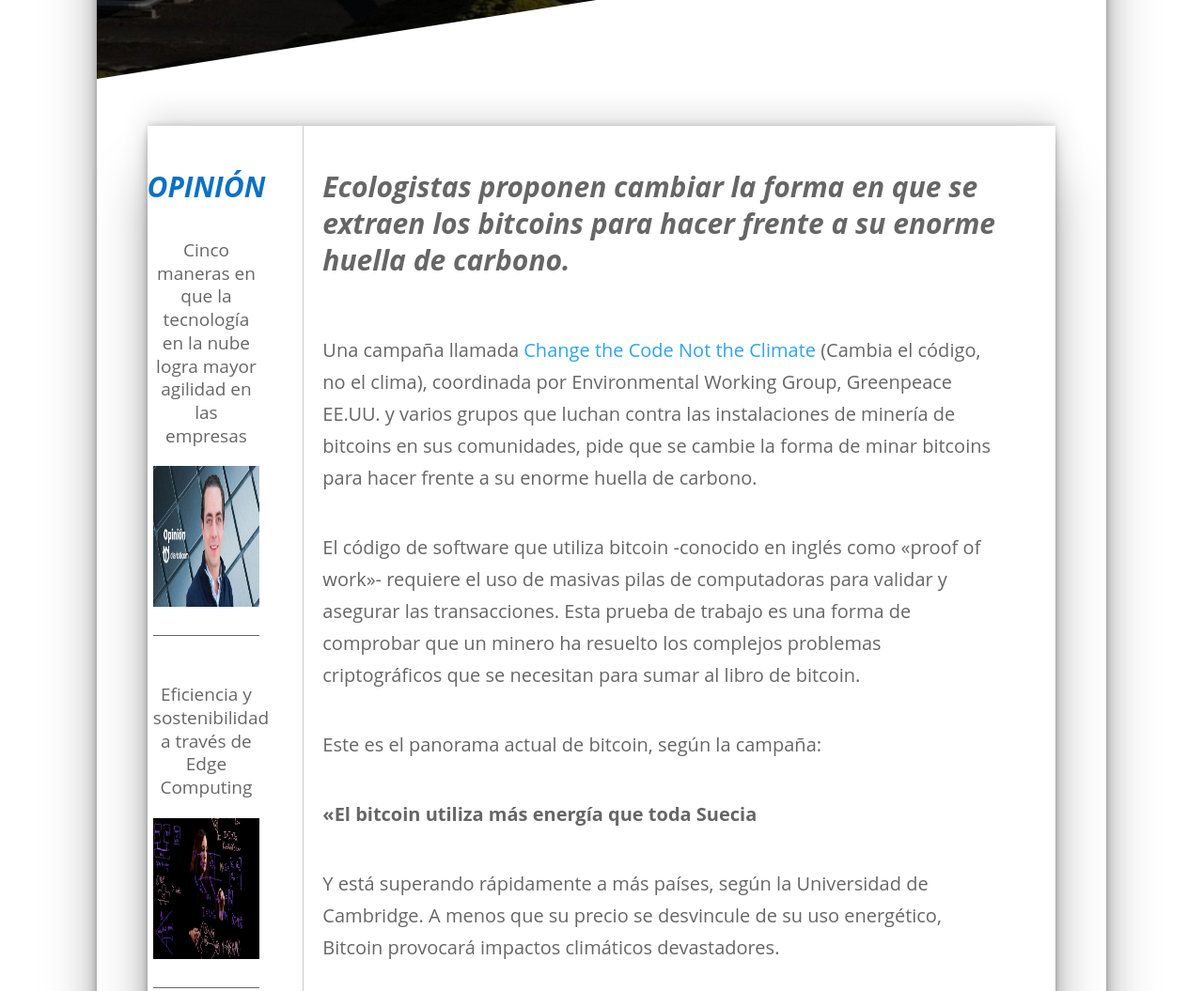
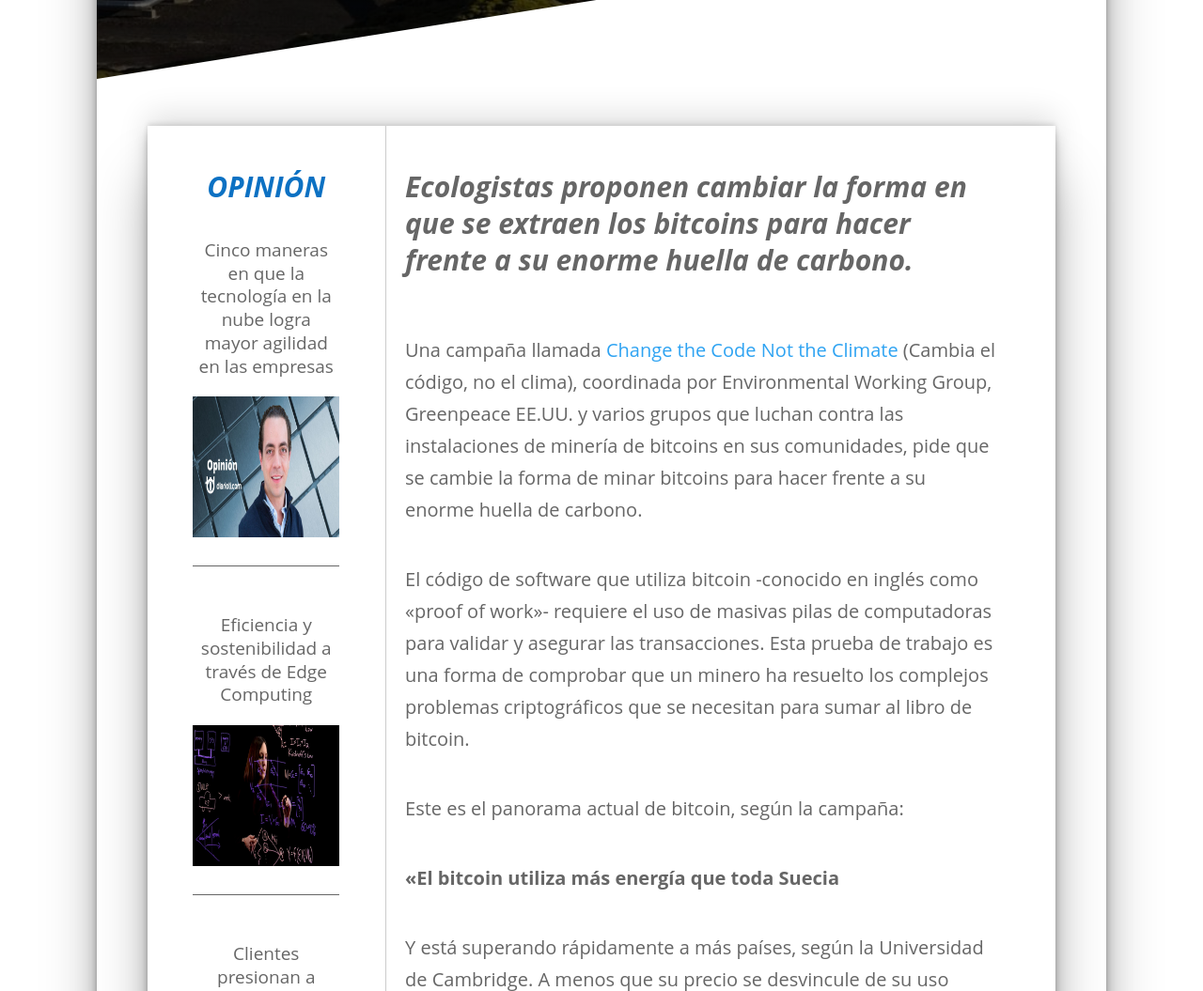
Before and after one commit to ecarranza9/uai-lppa-web, a plain HTML site: page web-clase-04/index.html in a window 1280 px wide. Shown: the part 700-1755 px from the top of the page at 94% size. Drawn offline with Linux system fonts and the light colour scheme.

Commit message:
cambios en aside

```diff
--- a/web-clase-04/styles.css
+++ b/web-clase-04/styles.css
@@ -192,7 +192,8 @@ article.article {
 .aside {
   display: flex;
   height: 100%;
-  width: 50%;
+  width: 100%;
+  margin-left: 40px;
   flex-direction: column;
   align-items: center;
 }
```
